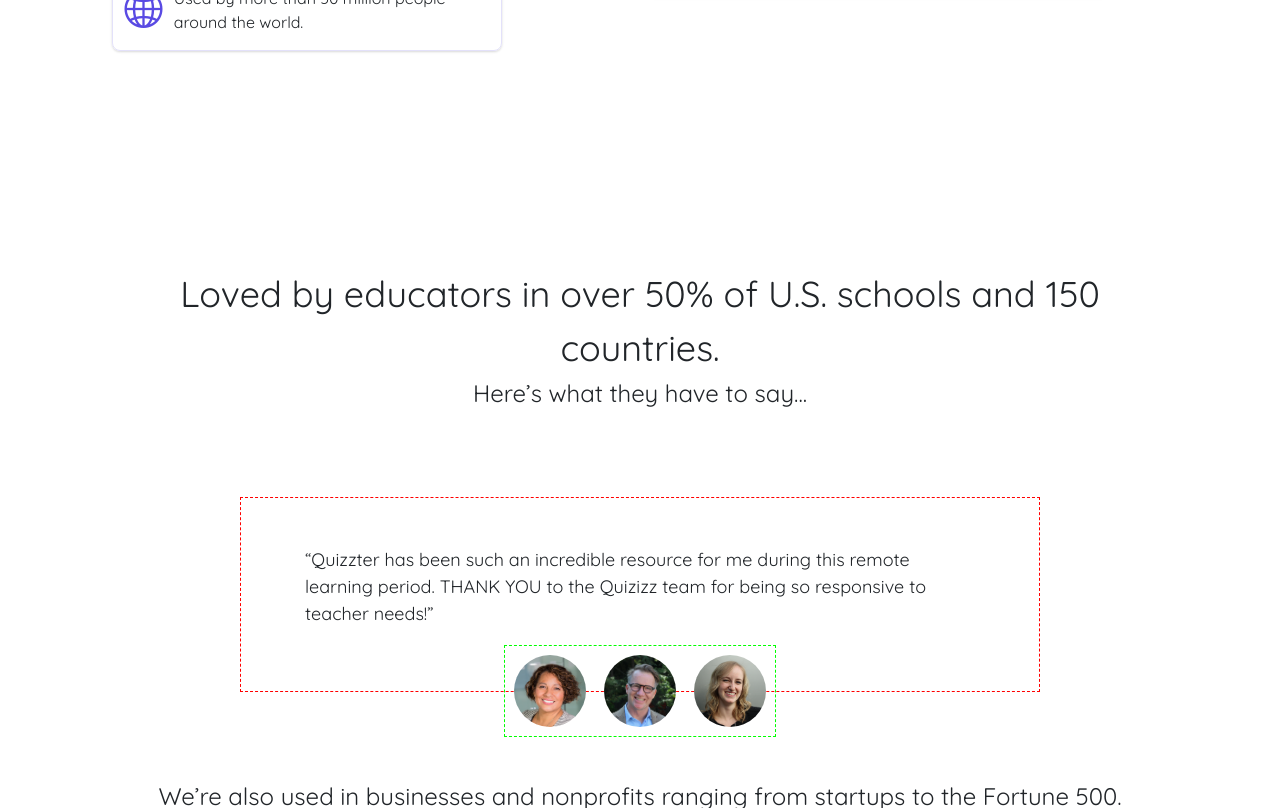
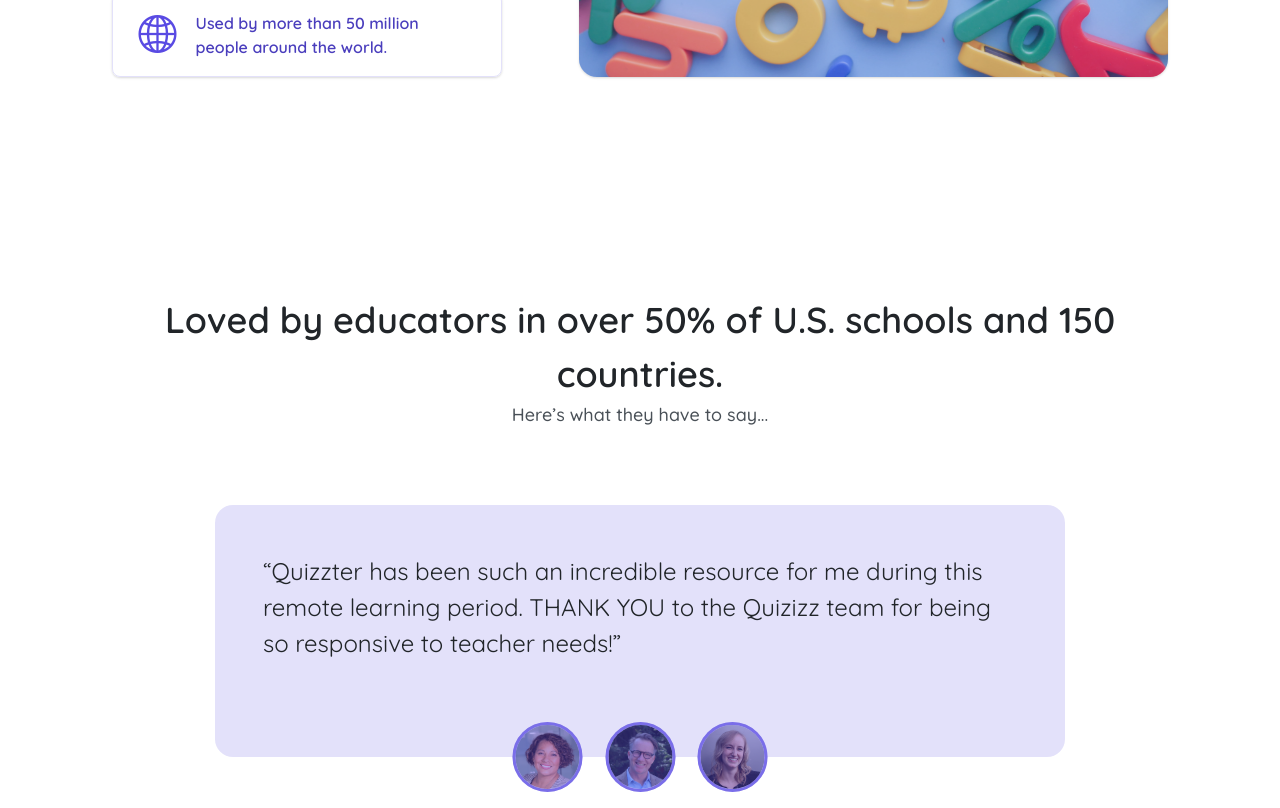
Before and after one commit to sanramu93/quizzter-webpage, a plain HTML site: page index.html in a window 1280 px wide. Shown: the part 613-1421 px from the top of the page. Drawn offline with nearby package versions, Linux system fonts and the light colour scheme.

Commit message:
Add transition effects in user-img carousel, Refactor general styles

```diff
--- a/css/styles.css
+++ b/css/styles.css
@@ -7,9 +7,9 @@ shades:
 https://coolors.co/594ae3-4a3ebd-3b3197-2d2572-1e194c-0f0c26-000000
 */
 
-/* -------------
-// GENERAL
----------------- */
+/* -----------------
+// CUSTOM PROPERTIES
+-------------------- */
 
 :root {
   font-size: 62.5%;
@@ -17,35 +17,36 @@ https://coolors.co/594ae3-4a3ebd-3b3197-2d2572-1e194c-0f0c26-000000
   /* TYPOGRAPHY */
   --ff-quick-sand: "Quicksand", sans-serif;
 
-  --fs-small: 1.6rem;
-  --fs-normal: 1.8rem;
-  --fs-medium: 2.4rem;
-  --fs-big: 3.6rem;
-  --fs-huge: 6.4rem;
+  --fs-h1: 6.4rem;
+  --fs-h2: 3.6rem;
+  --fs-desc: 1.8rem;
+  --fs-test: 2.4rem;
+  --fs-body: 1.6rem;
 
-  --fw-normal: 400;
+  --fw-normal: 500;
   --fw-bold: 600;
   --fw-bolder: 700;
 
   /* COLOR */
-  --clr-main: #594ae3;
+  --clr-primary: #594ae3;
 
-  --clr-main-tint01: #7568e8;
-  --clr-main-tint02: #9086ec;
-  --clr-main-tint03: #aca5f1;
-  --clr-main-tint04: #c8c3f6;
-  --clr-main-tint05: #e3e1fa;
+  --clr-primary-tint01: #7568e8;
+  --clr-primary-tint02: #9086ec;
+  --clr-primary-tint03: #aca5f1;
+  --clr-primary-tint04: #c8c3f6;
+  --clr-primary-tint05: #e3e1fa;
 
-  --clr-main-overlay: hsla(246, 73%, 59%, 0.2);
-  --clr-main-trans: hsla(246, 73%, 59%, 0);
+  --clr-primary-shade01: #4a3ebd;
+  --clr-primary-shade02: #3b3197;
+  --clr-primary-shade03: #2d2572;
+  --clr-primary-shade04: #1e194c;
+  --clr-primary-shade05: #0f0c26;
 
-  --clr-main-shade01: #4a3ebd;
-  --clr-main-shade02: #3b3197;
-  --clr-main-shade03: #2d2572;
-  --clr-main-shade04: #1e194c;
-  --clr-main-shade05: #0f0c26;
+  --clr-primary-overlay: hsla(246, 73%, 59%, 0.2);
+  --clr-primary-trans: hsla(246, 73%, 59%, 0);
 
   --clr-gray: #212529;
+  --clr-gray-light: #495057;
 
   --clr-white: #fff;
   --clr-black: #000;
@@ -54,18 +55,27 @@ https://coolors.co/594ae3-4a3ebd-3b3197-2d2572-1e194c-0f0c26-000000
 
   /* BORDER RADIUS */
   --br-normal: 8px;
-  --br-big: 12px;
+  --br-big: 18px;
 
   /* SHADOWS */
   --bs-normal: rgba(0, 0, 0, 0.1) 0px 1px 3px 0px,
     rgba(0, 0, 0, 0.06) 0px 1px 2px 0px;
 }
 
+/* -------------
+// GENERAL
+---------------- */
+
 body {
   font-family: var(--ff-quick-sand);
-  font-size: var(--fs-normal);
+  font-size: var(--fs-body);
   background-color: var(--clr-white);
   color: var(--clr-gray);
+}
+
+img {
+  display: block;
+  max-width: 100%;
 }
 
 button,
@@ -83,23 +93,23 @@ a:visited {
 
 a:hover,
 a:active {
-  color: var(--clr-main);
+  color: var(--clr-primary);
 }
 
 button {
-  font-size: var(--fs-small);
+  font-size: var(--fs-body);
   font-weight: var(--fw-bold);
   padding: 0.5em 1em;
   margin-right: 1em;
   border-radius: var(--br-big);
-  background-color: var(--clr-white);
+  background-color: unset;
   color: var(--clr-gray);
-  border: none;
+  border: unset;
 }
 
 button:hover,
 button:active {
-  background-color: var(--clr-main-tint05);
+  background-color: var(--clr-primary-tint05);
 }
 
 button i {
@@ -107,24 +117,24 @@ button i {
 }
 
 .btn-accent {
-  background-color: var(--clr-main);
+  background-color: var(--clr-primary);
   color: var(--clr-white);
 }
 
 .btn-accent:hover,
 .btn-accent:active {
-  background-color: var(--clr-main-shade01);
+  background-color: var(--clr-primary-shade01);
 }
 
 nav a,
 nav a:visited {
   padding-bottom: 0.5em;
-  border-bottom: 2px solid var(--clr-main-trans);
+  border-bottom: 2px solid var(--clr-primary-trans);
 }
 
 nav a:hover,
 nav a:active {
-  border-bottom: 2px solid var(--clr-main);
+  border-bottom: 2px solid var(--clr-primary);
 }
 
 li {
@@ -141,31 +151,36 @@ h2 {
 }
 
 h1 {
-  font-size: var(--fs-huge);
+  font-size: var(--fs-h1);
   line-height: 100%;
-  color: var(--clr-main-shade02);
+  color: var(--clr-primary-shade02);
   padding-bottom: 0.3em;
 }
 
 h2 {
-  font-size: var(--fs-normal);
-  font-weight: var(--fw-normal);
-}
-
-.section-title {
-  font-size: var(--fs-big);
-  font-weight: var(--fw-normal);
+  font-size: var(--fs-h2);
+  font-weight: var(--fw-bold);
   text-align: center;
 }
 
+.hero-description,
 .section-text-small {
-  font-size: var(--fs-medium);
+  font-size: var(--fs-desc);
   font-weight: var(--fw-normal);
+  color: var(--clr-gray-light);
+  margin-bottom: 2em;
+}
+
+.hero-description {
+  text-align: left;
+}
+
+.section-text-small {
   text-align: center;
 }
 
 .testimonial-text {
-  font-size: var(--fs-normal);
+  font-size: var(--fs-test);
 }
 
 /* -------------
@@ -224,6 +239,16 @@ nav ul li {
   padding-right: 1.5em;
 }
 
+/* overlay */
+.user-img::after,
+.hero-image-wrapper:before {
+  position: absolute;
+  content: "";
+  top: 0;
+  height: 100%;
+  width: 100%;
+}
+
 /* -------------
 // HERO
 ---------------- */
@@ -236,14 +261,10 @@ nav ul li {
   padding-right: 4.8em;
 }
 
-.hero-description {
-  margin-bottom: 2em;
-}
-
 .hero-cta-wrapper {
   display: flex;
   justify-content: space-between;
-  margin-bottom: 2em;
+  margin-bottom: 4em;
 }
 .hero-cta-wrapper button {
   padding: 0.8em 1em;
@@ -253,19 +274,18 @@ nav ul li {
 .hero-bottom-content {
   display: flex;
   align-items: center;
-  border: solid 1px var(--clr-main-tint05);
+  padding: 0.8em 1.6em;
+  border: solid 1px var(--clr-primary-tint05);
   border-radius: var(--br-normal);
-  font-size: var(--fs-small);
+  color: var(--clr-primary-shade01);
+  font-weight: var(--fw-bold);
   box-shadow: var(--bs-normal);
 }
 
 .hero-bottom-content .icon {
   font-size: 3.8rem;
-  color: var(--clr-main);
-  padding: 0.3em;
-}
-.hero-right-content {
-  padding: 3em;
+  color: var(--clr-primary);
+  margin-right: 0.5em;
 }
 
 .hero-image-wrapper {
@@ -276,14 +296,8 @@ nav ul li {
   height: 100%;
 }
 
-/* overlay */
 .hero-image-wrapper:before {
-  position: absolute;
-  background-color: var(--clr-main-overlay);
-  content: "";
-  top: 0;
-  height: 100%;
-  width: 100%;
+  background-color: var(--clr-primary-overlay);
 }
 
 .hero-image-wrapper img {
@@ -295,35 +309,59 @@ nav ul li {
 // TESTIMONIALS
 ---------------- */
 
+.testimonial-carousel {
+  position: relative;
+  background-color: var(--clr-primary-tint05);
+  border-radius: var(--br-big);
+  padding: 4.8rem 4.8rem 9.6rem 4.8rem;
+  margin: 4.8em auto;
+  max-width: 85rem;
+}
+
+.user-img-container {
+  position: absolute;
+  left: 50%;
+  bottom: 0;
+  transform: translate(-50%, 50%);
+  width: 30%;
+  display: flex;
+  justify-content: space-between;
+}
+
+.user-img-container img {
+  border: solid 3px var(--clr-primary-tint02);
+  cursor: pointer;
+}
+
 .user-img {
-  width: 9rem;
+  width: 7rem;
+  position: relative;
+  transition: all 0.1s ease-out;
+  cursor: pointer;
+}
+
+.user-img::after {
+  background-color: var(--clr-primary);
+  opacity: 0.4;
+  transition: all 0.2 ease-out;
+  border-radius: 50%;
+}
+
+.user-img:hover {
+  transform: scale(1.1);
 }
 
 .user-img img {
   border-radius: 50%;
 }
 
-.testimonial-carousel {
-  position: relative;
-  border: dashed red 1px;
-  padding: 4.8rem 6.4rem 6.4rem 6.4rem;
-  margin: 4.8em auto;
-  width: 80%;
-  max-width: 80rem;
+.user-img--active {
+  transform: scale(1.3);
+  pointer-events: none;
 }
 
-.user-img-container {
-  border: dashed lime 1px;
-  position: absolute;
-  left: 50%;
-  bottom: 0;
-  transform: translate(-50%, 50%);
-  display: flex;
-  justify-content: center;
-}
-
-.user-img-container img {
-  padding: 0.5em;
+.user-img--active::after {
+  opacity: 0;
 }
 
 .company-logos-container {
--- a/index.html
+++ b/index.html
@@ -9,7 +9,7 @@
     <link rel="preconnect" href="https://fonts.googleapis.com" />
     <link rel="preconnect" href="https://fonts.gstatic.com" crossorigin />
     <link
-      href="https://fonts.googleapis.com/css2?family=Quicksand:wght@400;600;700&display=swap"
+      href="https://fonts.googleapis.com/css2?family=Quicksand:wght@400;500;600;700&display=swap"
       rel="stylesheet"
     />
     <!-- Bootsrap icons -->
@@ -610,5 +610,8 @@
         <!-- END OF RESOURCE FOOTER -->
       </main>
     </div>
+
+    <!-- Script -->
+    <script src="./script.js"></script>
   </body>
 </html>
--- /dev/null
+++ b/script.js
@@ -0,0 +1,11 @@
+const userImgs = document.querySelectorAll(".user-img");
+
+userImgs.forEach((img) => {
+  img.addEventListener("click", (e) => {
+    userImgs.forEach((img) => {
+      img.classList.remove("user-img--active");
+    });
+
+    e.target.classList.add("user-img--active");
+  });
+});
```
